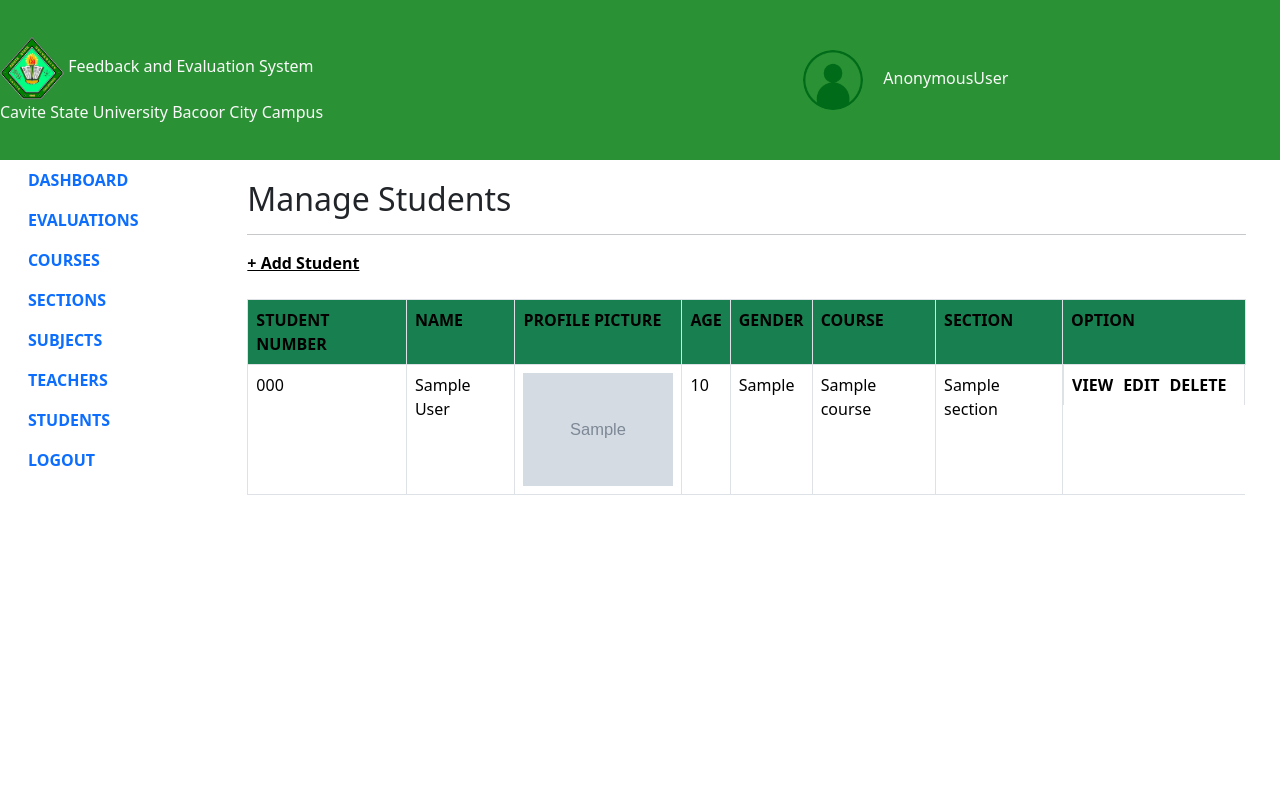
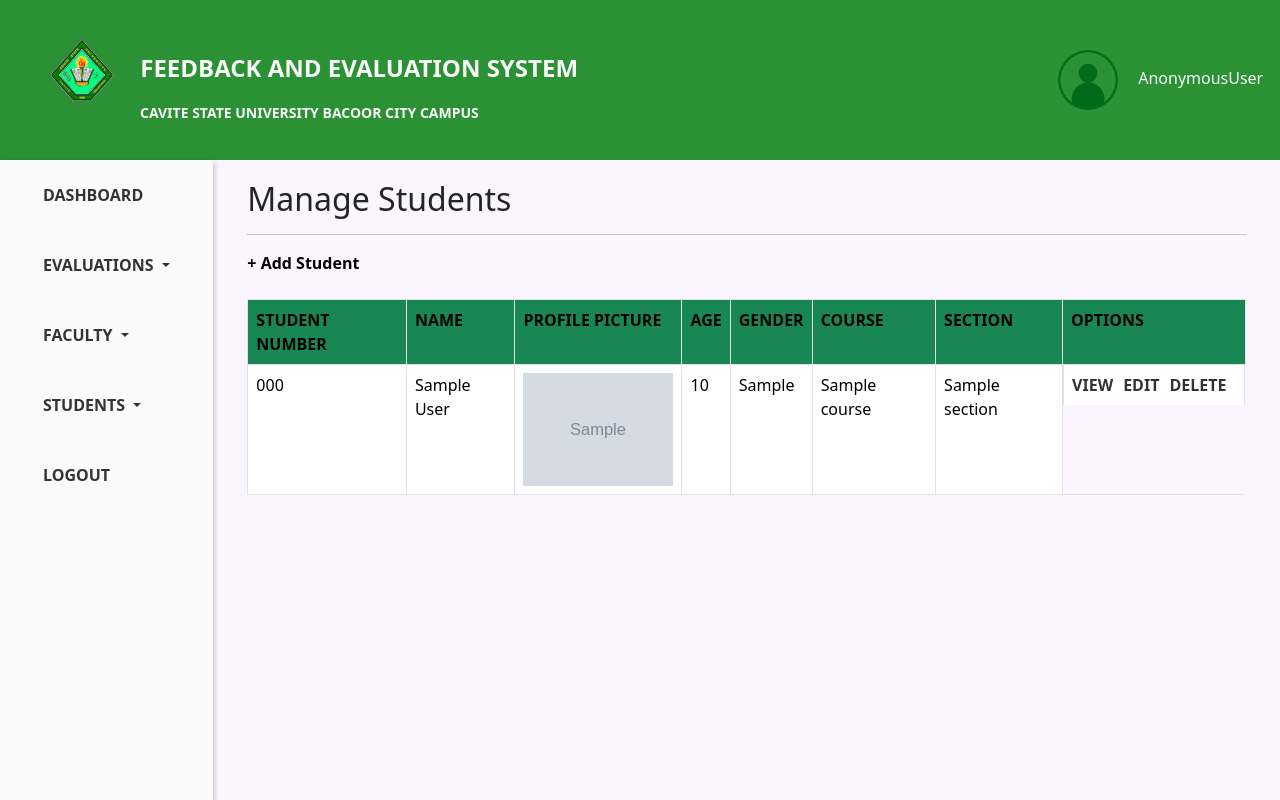
Before and after one commit to Jehuuuuu/Feedback-and-Evaluation-System-Capstone-Project, a Django app: page /students in a window 1280 px wide. Run offline with Django 4.2, Linux system fonts and the light colour scheme; tables that the repository leaves empty hold one stand-in row (values such as "Sample post"); grey boxes marked "Sample" are stand-in pictures; parts of the project's set-up code (start-up, migrations or seed data) failed here and were passed over.

Commit message:
minor improvements on ui/ux

```diff
--- a/Feedbacksystem/templates/pages/admin.html
+++ b/Feedbacksystem/templates/pages/admin.html
@@ -11,7 +11,7 @@
 
   <link href="https://cdn.jsdelivr.net/npm/bootstrap@5.3.2/dist/css/bootstrap.min.css" rel="stylesheet" integrity="sha384-T3c6CoIi6uLrA9TneNEoa7RxnatzjcDSCmG1MXxSR1GAsXEV/Dwwykc2MPK8M2HN" crossorigin="anonymous">
   <link rel="icon" href="static/images/cvsulogo.png" type="image/png">
-  <link rel="stylesheet" href="{% static 'css/admin.css'%}">
+  <link rel="stylesheet" href="{% static 'css/adminpage.css'%}">
   <link href="https://fonts.googleapis.com/css?family=Montserrat" rel="stylesheet">
 
 </head>
@@ -47,39 +47,36 @@
         </a>
       </li>
 
-        <li class="nav-item">
-            <a class="nav-link" href="{% url 'evaluations' %}">
-               <b>EVALUATIONS</b>
-            </a>
+      <li class="nav-item dropdown">
+        <button class="nav-link dropdown-toggle" href="#" id="navbarDropdown" role="button" data-bs-toggle="dropdown" aria-haspopup="true" aria-expanded="false">
+          <i class="bi bi-chat-left-fill"></i> <b>EVALUATIONS</b>
+        </button>
+        <div class="dropdown-menu" aria-labelledby="navbarDropdown">
+            <a class="dropdown-item" href="{% url 'evaluations' %}">Faculty Evaluations</a>
+            <a class="dropdown-item" href="{}">Events</a>
+            <a class="dropdown-item" href="{}">Virtual Suggestion Box</a>
+          </div>
         </li>
-        <li class="nav-item">
-          <a class="nav-link" href="{% url 'courses' %}">
-            <b>COURSES</b>
-          </a>
+      <li class="nav-item dropdown">
+        <button class="nav-link dropdown-toggle" href="#" id="navbarDropdown" role="button" data-bs-toggle="dropdown" aria-haspopup="true" aria-expanded="false">
+          <i class="bi bi-chat-left-fill"></i> <b>FACULTY</b>
+        </button>
+        <div class="dropdown-menu" aria-labelledby="navbarDropdown">
+            <a class="dropdown-item" href="{% url 'faculty' %}">Faculty</a>
+            <a class="dropdown-item" href="{% url 'department' %}">Departments</a>
+          </div>
       </li>
-        <li class="nav-item">
-            <a class="nav-link" href="{% url 'sections' %}">
-                 <b>SECTIONS</b>
-            </a>
-        </li>
-        <li class="nav-item">
-            <a class="nav-link" href="{% url 'subjects' %}">
-              <b>SUBJECTS</b>
-            </a>
-        </li>
-        <!-- Add more navigation items here -->
-        <li class="nav-item">
-          <a class="nav-link" href="{% url 'faculty' %}">
-            <b>TEACHERS</b>
-          </a>
+      <li class="nav-item dropdown">
+        <button class="nav-link dropdown-toggle" href="#" id="navbarDropdown" role="button" data-bs-toggle="dropdown" aria-haspopup="true" aria-expanded="false">
+          <i class="bi bi-chat-left-fill"></i> <b>STUDENTS</b>
+        </button>
+        <div class="dropdown-menu" aria-labelledby="navbarDropdown">
+            <a class="dropdown-item" href="{% url 'students' %}">Students</a>
+            <a class="dropdown-item" href="{% url 'courses' %}">Courses</a>
+            <a class="dropdown-item" href="{% url 'sections' %}">Sections</a>
+            <a class="dropdown-item" href="{% url 'subjects' %}">Subjects</a>
+          </div>
       </li>
-
-      <li class="nav-item">
-        <a class="nav-link" href="{% url 'students' %}">
-          <b>STUDENTS</b>
-        </a>
-    </li>
-
 
     <li class="nav-item">
       <a class="nav-link" href="{% url 'adminlogout' %}">
@@ -94,12 +91,19 @@
 
     <div class="container" style="padding:10px; margin-top:10px;">
       {% block header %}
-     <a style = "color: black; text-decoration: none;" href="{% url 'adminregister' %}"><b>+ Add New Admin</b></a>
-    <hr>
+
     <div id="eval" class = "container">
-      <h3>Academic Year: 2024-2025 </h3>
-      <h4>Evaluation Status: Ongoing </h4>
-     </div>
+
+
+      <h3>Academic Year: {{evaluation_status.academic_year}}</h3>
+      <h3>Semester: {{ evaluation_status.semester }}</h3>
+      <h4>Student Evaluation for Teachers Status: {% if evaluation_status.evaluation_status %} Ongoing {% else %} Concluded {% endif %}</h4>
+
+      <a style = "color: black; text-decoration: none;" href="{% url 'admin_evaluation_status' %}"><b>Edit</b></a>
+      <a style = "color: black; text-decoration: none; float: right;" href="{% url 'adminregister' %}"><b>+ Add New Admin</b></a>
+
+    </div>
+
     {% endblock header %}
 
     {% block feature %}
--- a/Feedbacksystem/templates/pages/addsection.html
+++ b/Feedbacksystem/templates/pages/admin_evaluation_status.html
@@ -1,10 +1,10 @@
 {% extends "pages/admin.html" %}
 
-{% block title %}Add New Section{% endblock %}
+{% block title %}Modify Academic Year and Status{% endblock %}
 
 {% block header %}
 
-    <h2> Add Section</h2>
+    <h2>Change Year, Semester, and Status</h2>
     <hr>
 
 {% endblock header %}
@@ -15,6 +15,6 @@
     {{ form.as_p }}
 
 
-<input type = "submit" value="Add">
+<input type = "submit" value="Save Changes">
 </form>
 {% endblock feature %}
--- a/Feedbacksystem/templates/pages/courses.html
+++ b/Feedbacksystem/templates/pages/courses.html
@@ -10,19 +10,17 @@
 {% endblock header %}
 <hr>
 {% block feature %}
-<a style = "color: black;" href="{% url 'addcourse' %}"><b>+ Add Course</b></a>
+<a style = "color: black; text-decoration: none;" href="{% url 'addcourse' %}"><b>+ Add Course</b></a>
 <br>
 <br>
 <table class="table table-hover table-striped table-bordered table-responsive  ">
     <tr>
-        <th scope="col" class="bg-success">ID </th>
         <th  scope="col" class="bg-success">COURSE </th>
 
         <th  scope="col" class="bg-success">OPTIONS </th>
     </tr>
     {% for i in course %}
     <tr>
-        <td>{{ i.id }}</td>
         <td>{{ i.name }}</td>
         <td>
         <a class="nav-link" href="{% url 'editcourse'  i.pk  %}"><b>EDIT</b></a>
--- a/Feedbacksystem/templates/pages/faculty.html
+++ b/Feedbacksystem/templates/pages/faculty.html
@@ -1,16 +1,16 @@
 {% extends "pages/admin.html" %}
 
-{% block title %}Teachers{% endblock %}
+{% block title %}Faculty{% endblock %}
 
 {% block header %}
 
-    <h2> Manage Teachers</h2>
+    <h2> Manage Faculty</h2>
     <hr>
 
 {% endblock header %}
 <hr>
 {% block feature %}
-<a style = "color: black;" href="{% url 'addteacher' %}"><b>+ Add Teacher</b></a>
+<a style = "color: black; text-decoration: none;" href="{% url 'addteacher' %}"><b>+ Add Faculty</b></a>
 <br>
 <br>
 <table class="table table-hover table-striped table-bordered table-responsive  ">
--- a/Feedbacksystem/templates/pages/home.html
+++ b/Feedbacksystem/templates/pages/home.html
@@ -85,9 +85,9 @@
     <h2> Student Dashboard</h2>
     <hr>
     <div id="eval" class = "container">
-      <h3>Academic Year: 2024-2025</h3>
-      <h4>Semester: 1st</h4>
-      <h4>Student Evaluation for Teachers Status: Ongoing </h4>
+      <h3>Academic Year: {{ evaluation_status.academic_year }}</h3>
+      <h4>Semester: {{ evaluation_status.semester }}</h4>
+      <h4>Student Evaluation for Teachers: {% if evaluation_status.evaluation_status %} Ongoing {% else %} Concluded {% endif %} </h4>
      </div>
     {% endblock header %}
 
--- a/Feedbacksystem/templates/pages/section_details.html
+++ b/Feedbacksystem/templates/pages/section_details.html
@@ -15,9 +15,9 @@
 <br>
     <table class="table table-hover table-striped table-bordered table-responsive  ">
         <tr>
-        <th>Subject</th>
-        <th>Teacher</th>
-        <th>Options</th>
+        <th  scope="col" class="bg-success">Subject</th>
+        <th  scope="col" class="bg-success">Teacher</th>
+        <th  scope="col" class="bg-success">Options</th>
     </tr>
     <tr>
         {% for i in subjects_faculty %}
--- a/Feedbacksystem/templates/pages/sections.html
+++ b/Feedbacksystem/templates/pages/sections.html
@@ -10,7 +10,7 @@
 {% endblock header %}
 <hr>
 {% block feature %}
-<a style = "color: black;" href="{% url 'addsection' %}"><b>+ Add Section</b></a>
+<a style = "color: black; text-decoration: none;" href="{% url 'addsection' %}"><b>+ Add Section</b></a>
 <br>
 <br>
 <table class="table table-hover table-striped table-bordered table-responsive  ">
--- a/Feedbacksystem/templates/pages/students.html
+++ b/Feedbacksystem/templates/pages/students.html
@@ -10,10 +10,10 @@
 {% endblock header %}
 <hr>
 {% block feature %}
-<a style = "color: black;" href="{% url 'addstudent' %}"><b>+ Add Student</b></a>
+<a style = "color: black; text-decoration: none;" href="{% url 'addstudent' %}"><b>+ Add Student</b></a>
 <br>
 <br>
-<table class="table table-hover table-striped table-bordered table-responsive  ">
+<table class="table table-bordered table-responsive  ">
     <tr>
         <th  scope="col" class="bg-success">STUDENT NUMBER </th>
         <th  scope="col" class="bg-success">NAME </th>
@@ -22,7 +22,7 @@
         <th  scope="col" class="bg-success">GENDER </th>
         <th  scope="col" class="bg-success">COURSE </th>
         <th  scope="col" class="bg-success">SECTION </th>
-        <th  scope="col" class="bg-success">OPTION </th>
+        <th  scope="col" class="bg-success">OPTIONS </th>
 
 
     </tr>
--- a/Feedbacksystem/templates/pages/subjects.html
+++ b/Feedbacksystem/templates/pages/subjects.html
@@ -10,7 +10,7 @@
 {% endblock header %}
 <hr>
 {% block feature %}
-<a style = "color: black;" href="{% url 'addsubject' %}"><b>+ Add Subject</b></a>
+<a style = "color: black; text-decoration: none;" href="{% url 'addsubject' %}"><b>+ Add Subject</b></a>
 <br>
 <br>
 <table class="table table-hover table-striped table-bordered table-responsive  ">
```
Also changed, not shown: Feedbacksystem/templates/pages/facultyeval.html (+31 -27 lines), Feedbacksystem/templates/pages/student_profile.html (+12 -4 lines).
